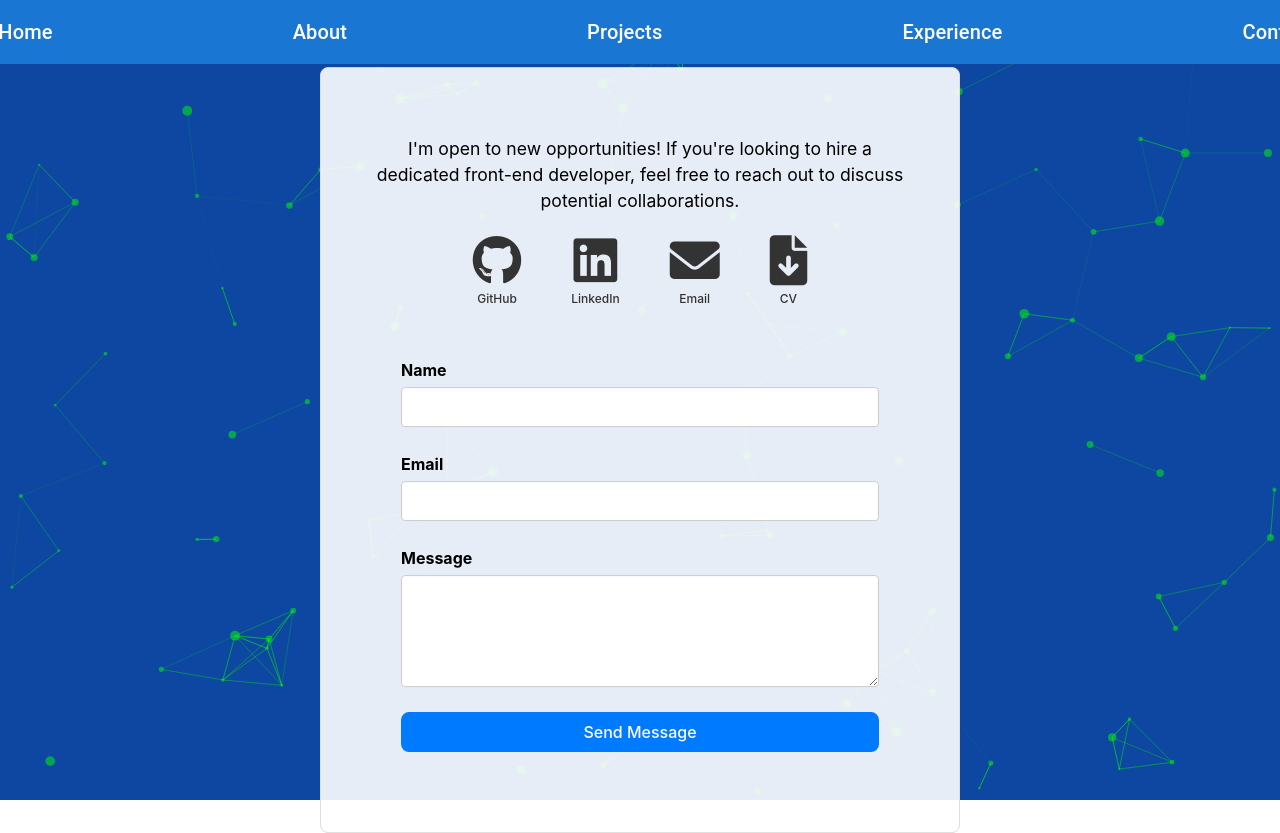
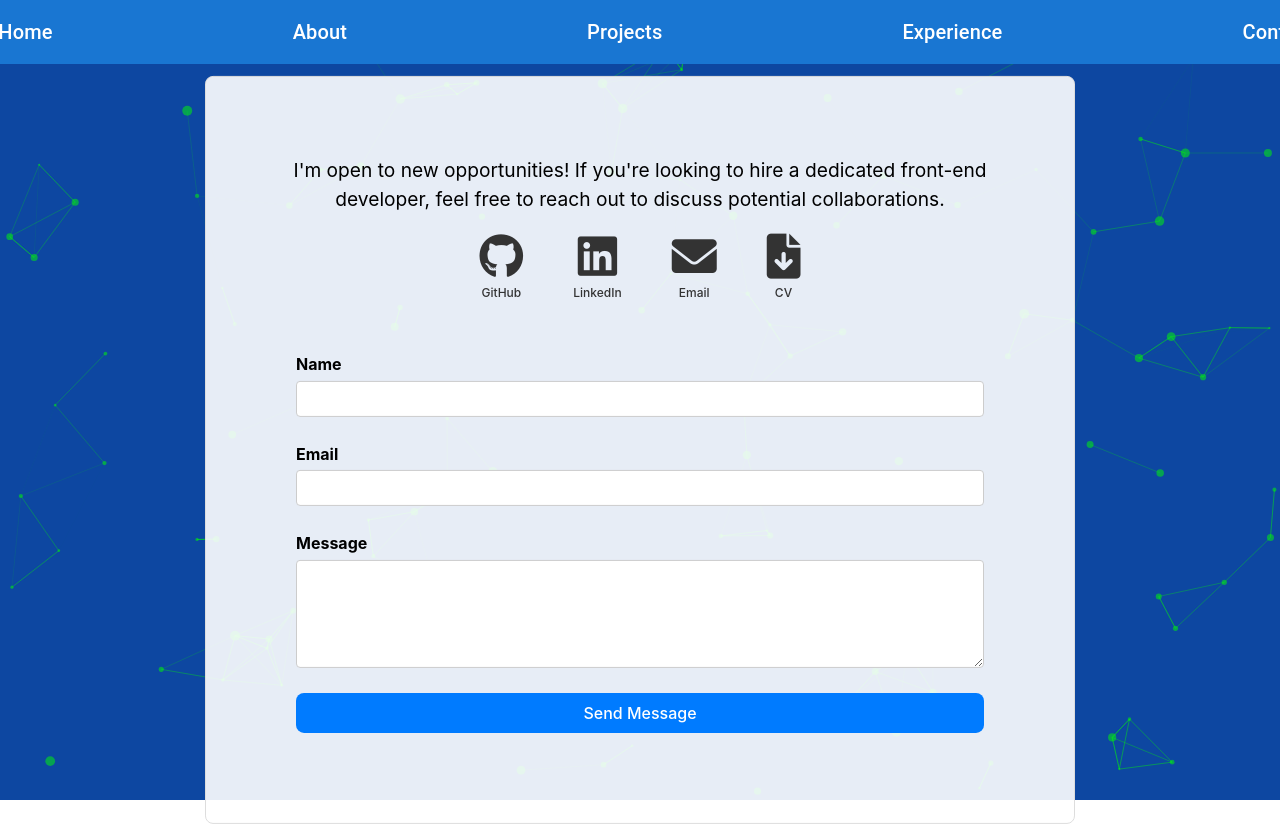
Before and after one commit to todor-savov/personal-portfolio, a React (Vite) app in the folder personal-portfolio/: page /contact in a window 1280 px wide. Built offline with nearby package versions, Linux system fonts and the light colour scheme.

Commit message:
Testing with CSS

```diff
--- a/personal-portfolio/src/components/Contact/Contact.css
+++ b/personal-portfolio/src/components/Contact/Contact.css
@@ -2,7 +2,7 @@
     position: absolute;
     transform: translate(-50%, -50%);
     z-index: 1;
-    padding: 40px;
+    padding: 30px;
     margin-top: 50px;
     border: 1px solid #ddd;
     border-radius: 8px;
@@ -16,7 +16,7 @@
 }
 
 .contact-left p {
-    font-size: 1.1em;
+    font-size: 1rem;
     margin-bottom: 10px;
     color: black;
 }
@@ -48,6 +48,9 @@
 }
 
 .contact-right {
+    display: flex;
+    flex-direction: column;
+    justify-content: space-between;
     padding: 20px;
 }
 
@@ -67,17 +70,17 @@
 .field-container {
     display: flex;
     flex-direction: column;
-    gap: 5px;
+    gap: 0.3rem;
 }
 
 .contact-form input[type="text"],
 .contact-form input[type="email"],
 .contact-form textarea {
-    padding: 10px;
+    padding: 8px;
     margin-bottom: 10px;
     border: 1px solid #ccc;
     border-radius: 4px;
-    font-size: 16px;
+    font-size: 14px;
     background-color: white;
 }
 
@@ -112,8 +115,8 @@
 
 @media (max-width: 480px) {
     .contact-container {
-        margin-top: 180px;
-        height: 100%;
+        margin-top: 150px;
+        width: 65%;
     }
 
     .contact-left, .contact-right {
@@ -121,8 +124,8 @@
     }
 
     .social-icons {
-        gap: 20px;
-        margin-bottom: 10px;
+        gap: 1.5rem;
+        margin-bottom: 5px;
     }
 
     .social-icons a {
@@ -130,14 +133,14 @@
     }
 
     .contact-form {
-        gap: 10px;
-        padding: 15px;
+        gap: 0.6rem;
+        padding: 8px;
     }
 
     .contact-form input[type="text"],
     .contact-form input[type="email"],
     .contact-form textarea {
-        font-size: 14px;
+        font-size: 0.8rem;
     }
 
     .error {
@@ -148,7 +151,7 @@
 @media (min-width: 481px) and (max-width: 768px) {
     .contact-container {
         width: 75%;
-        height: 75%;
+        height: auto;
         margin-top: 20px;
     }
 
@@ -162,3 +165,33 @@
         font-size: 13px;
     }
 }
+
+@media (min-width: 769px) {
+    .contact-container {
+        width: 60%; /* Slightly smaller on larger screens */
+        padding: 50px;
+        margin-top: 50px;
+    }
+
+    .contact-left p {
+        font-size: 1.2em;
+    }
+
+    .social-icons a {
+        font-size: 45px; /* Slightly smaller for better spacing */
+    }
+
+    .contact-form input[type="text"],
+    .contact-form input[type="email"],
+    .contact-form textarea {
+        font-size: 16px;
+    }
+
+    .contact-form button[type="submit"] {
+        font-size: 16px;
+    }
+
+    .error {
+        font-size: 14px;
+    }
+}
```
